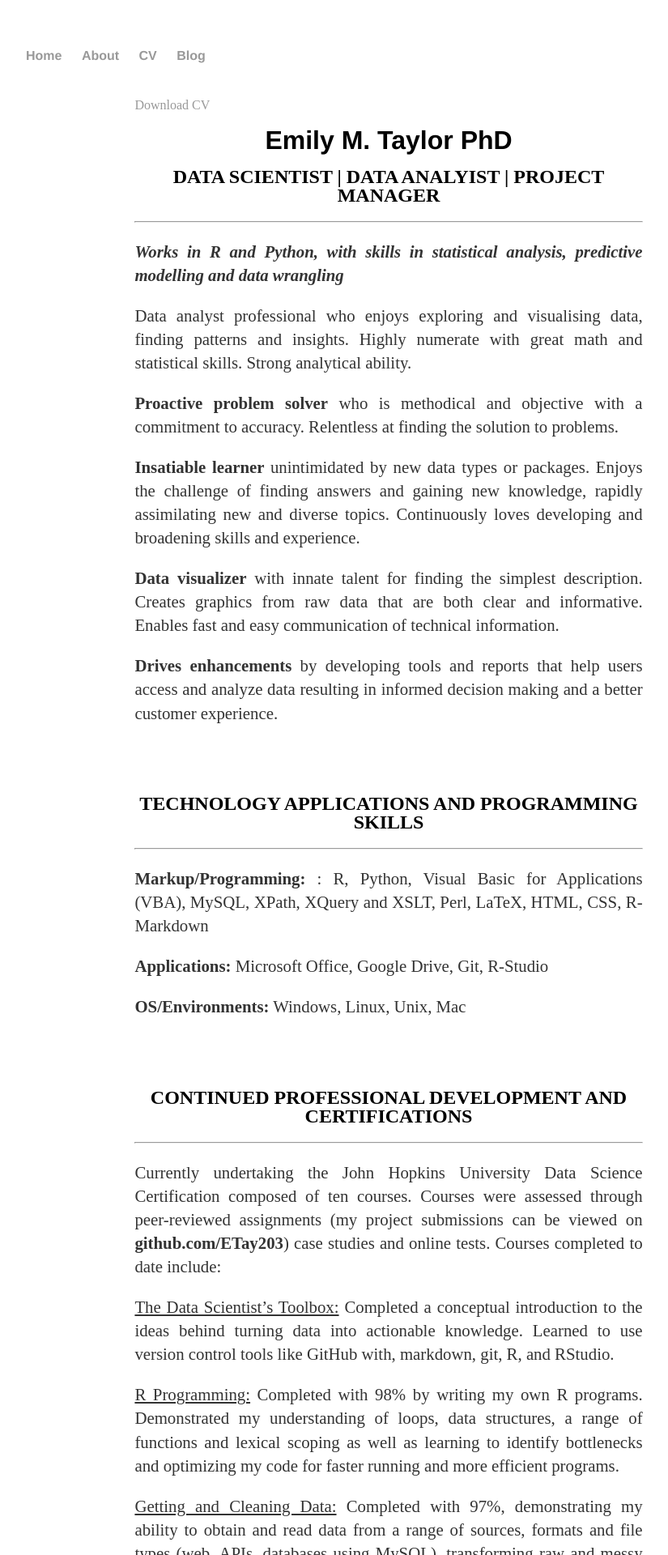
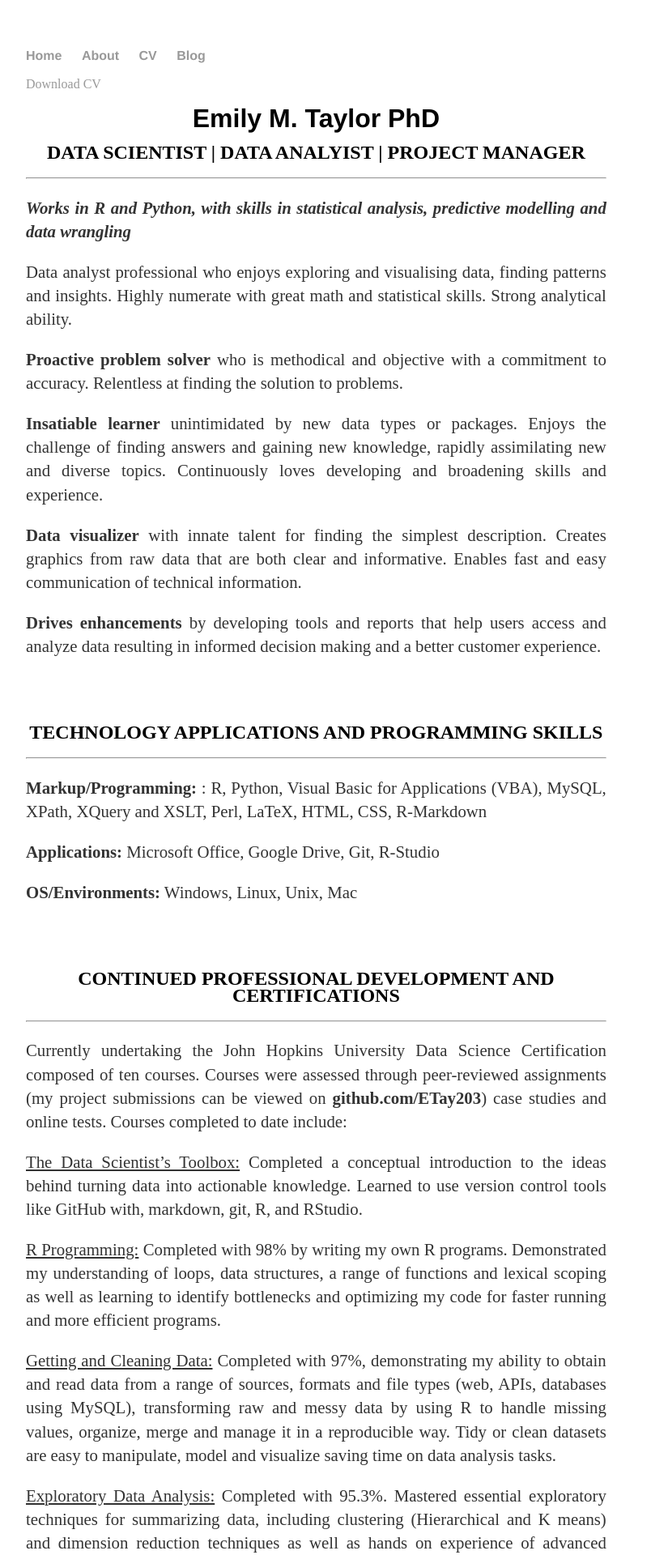
Before and after one commit to ETay203/ETay203.github.io, a Jekyll site: the page built from cv/index.html, in a window 1280 px wide. Shown: the top 1920 px of the page at 81% size, without its empty margins (160-985 px from the left). Built offline with Jekyll 4.4.1, drawn with Linux system fonts in a browser that asks for light colours.

Commit message:
changes to cv css style

```diff
--- a/css/main.css
+++ b/css/main.css
@@ -44,8 +44,8 @@ ul.posts li {
 
 
 /* CV */
-.cv {line-height: 23px; margin: 40px auto; width: 70%;}
-.cv li { font-size: 1.3em; text-align: left; line-height: 1.4em; }
+.cv {line-height: 1.3em; margin-right: 20px auto; width: 80%;}
+.cv li { font-size: 1.3em; text-align: left; line-height: 1.3em; }
 .cv h2 { font-size: 1.5em; text-align: center; }
 .cv h1 { font-size: 2em; text-align: center; }
 .cv p  { font-size: 1.3em; text-align: justify; }
```
